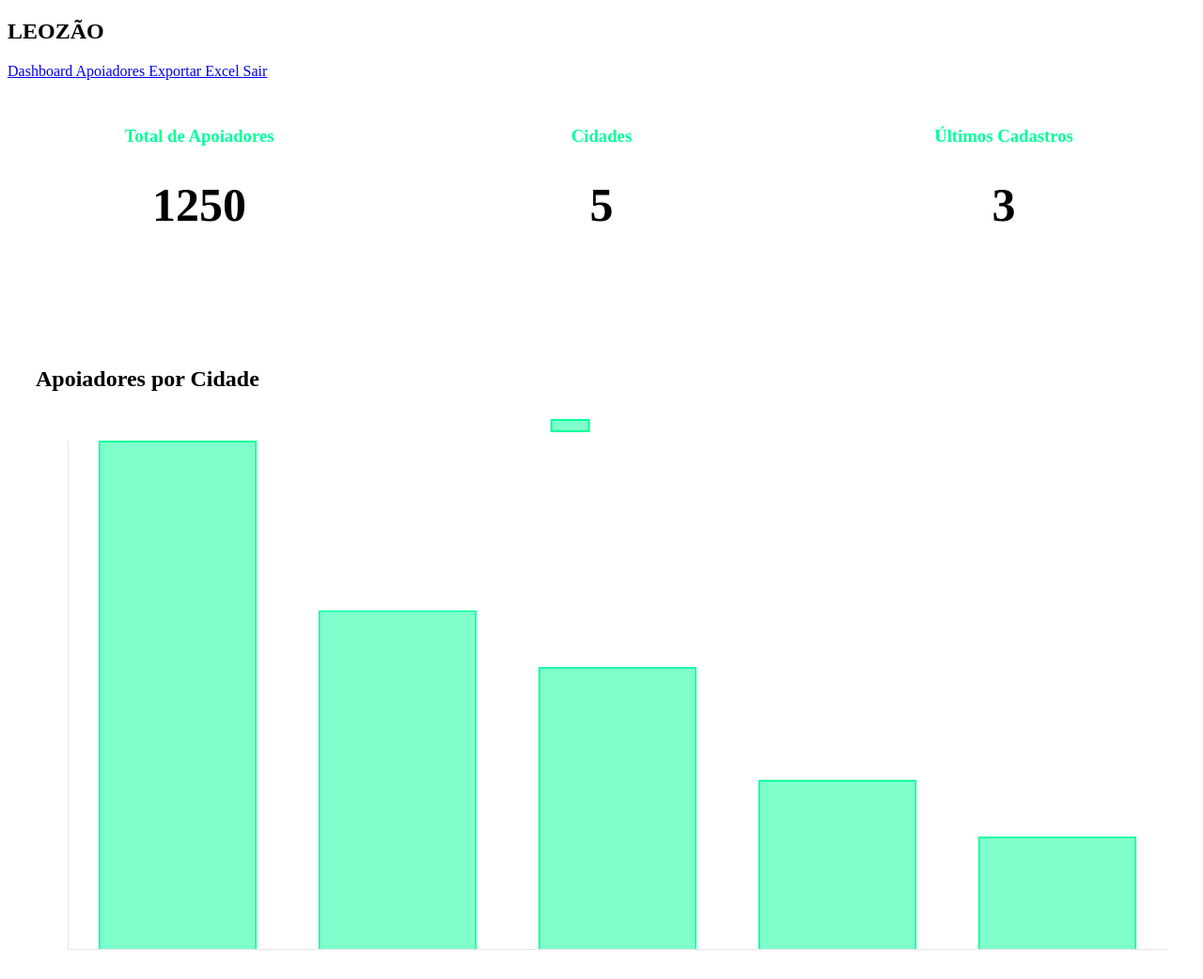
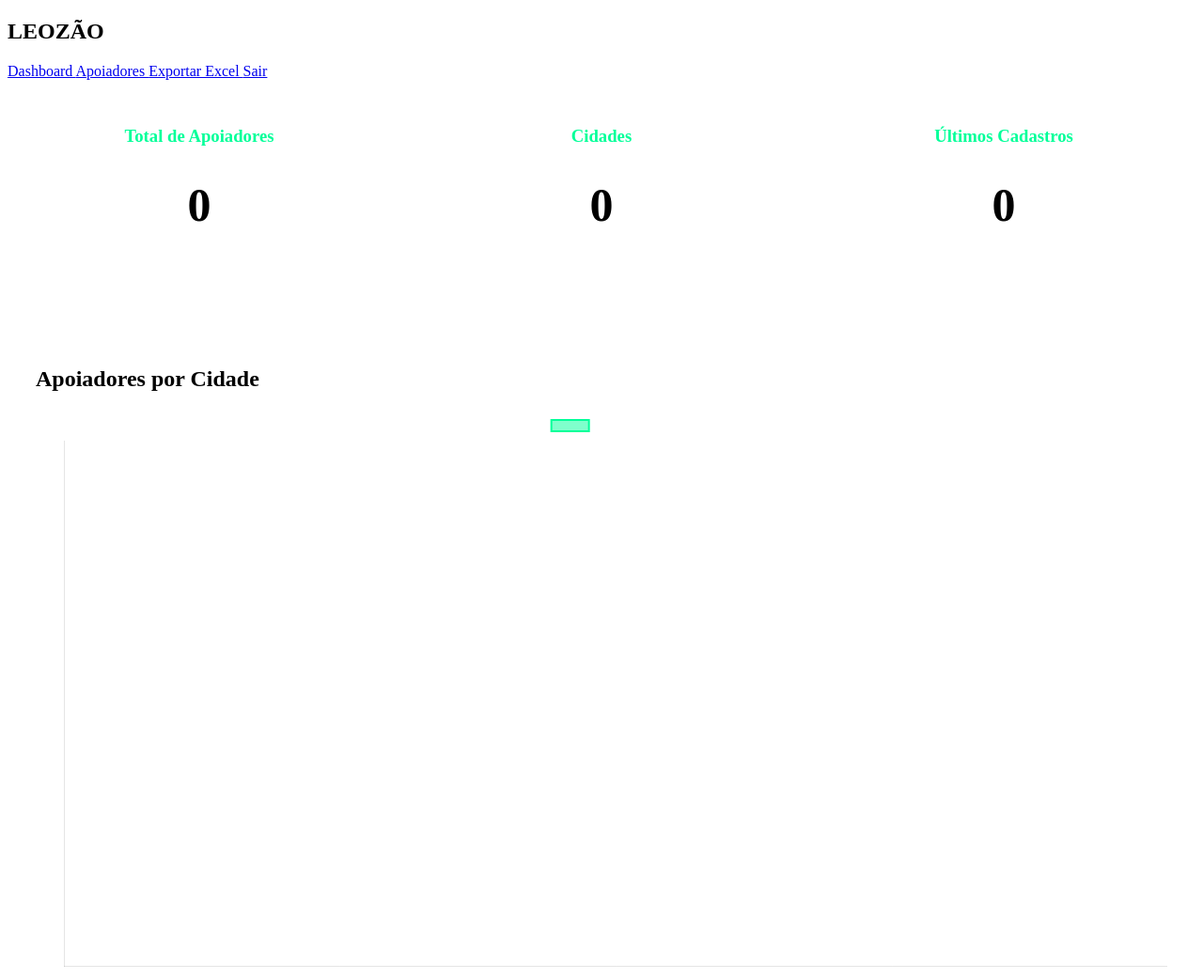
Before and after one commit to amigosdoleozao/amigosdoleozao, a website built with webpack: page components/dashboard.html in a window 1280 px wide. Shown: the top 1042 px of the page at 94% size. Built offline with nearby package versions, Linux system fonts and the light colour scheme; some packages are replaced by stand-ins of ours; no server answers; the database is empty.

Commit message:
configurações firebase

```diff
--- a/components/dashboard.html
+++ b/components/dashboard.html
@@ -14,7 +14,7 @@ content="width=device-width, initial-scale=1.0">
 
 
 <script src="https://cdn.jsdelivr.net/npm/chart.js"></script>
-<script src="src/scriptdash.js"></script>
+<script src="../dist/bundle.js"></script>
 
 </head>
 
--- a/components/src/scriptdash.js
+++ b/components/src/scriptdash.js
@@ -1,28 +1,16 @@
-// ======================================
-// DADOS FALSOS (MOCK) - Substitua pelo Firebase
-// ======================================
-const dadosMock = {
-    total: 1250,
-    cidades: {
-        "São Paulo": 450,
-        "Campinas": 300,
-        "Guarulhos": 250,
-        "Osasco": 150,
-        "Santos": 100
-    },
-    ultimos: [
-        { nome: "João Silva", cidade: "São Paulo", data: "29/05/2026" },
-        { nome: "Maria Souza", cidade: "Campinas", data: "28/05/2026" },
-        { nome: "Pedro Santos", cidade: "Guarulhos", data: "27/05/2026" }
-    ]
-};
+import { ouvirApoiadores } from '../../src/firebase/db.js';
 
 // ======================================
 // RENDERIZAÇÃO DO DASHBOARD
 // ======================================
+let chartInstance = null;
+
 function renderDashboard(dados) {
     // 1. Atualizar Topo
-    document.getElementById('total-apoiadores').innerText = dados.total;
+    const elTotal = document.getElementById('total-apoiadores');
+    if (!elTotal) return;
+
+    elTotal.innerText = dados.total;
 
     const nomesCidades = Object.keys(dados.cidades);
     const valoresCidades = Object.values(dados.cidades);
@@ -54,8 +42,14 @@ function renderDashboard(dados) {
     });
 
     // 3. Renderizar Gráfico
-    new Chart(
-        document.getElementById('graficoCidade'),
+    if (chartInstance) {
+        chartInstance.destroy();
+    }
+
+    const ctx = document.getElementById('graficoCidade');
+    if (ctx) {
+        chartInstance = new Chart(
+            ctx,
             {
                 type: 'bar',
                 data: {
@@ -99,8 +93,44 @@ function renderDashboard(dados) {
             }
         );
     }
+}
 
 // Inicializa assim que a página carregar
+export function initScriptDash() {
+    const elTotal = document.getElementById('total-apoiadores');
+    if (!elTotal) return; // Evita erros em outras páginas
+
+    ouvirApoiadores((apoiadores) => {
+        const total = apoiadores.length;
+        const cidades = {};
+        const ultimos = [];
+
+        apoiadores.forEach((ap, index) => {
+            const cidade = ap.cidade || "Desconhecida";
+            cidades[cidade] = (cidades[cidade] || 0) + 1;
+
+            // Pega os 5 últimos
+            if (index < 5) {
+                let dataFormatada = "";
+                if (ap.createdAt && ap.createdAt.toDate) {
+                    dataFormatada = ap.createdAt.toDate().toLocaleDateString('pt-BR');
+                } else {
+                    dataFormatada = "N/A";
+                }
+
+                ultimos.push({
+                    nome: ap.nome || "Sem nome",
+                    cidade: cidade,
+                    data: dataFormatada
+                });
+            }
+        });
+
+        renderDashboard({ total, cidades, ultimos });
+    });
+}
+
+// Para manter compatibilidade caso fosse carregado isolado
 document.addEventListener('DOMContentLoaded', () => {
-    renderDashboard(dadosMock);
+    initScriptDash();
 });
--- a/src/firebase/config.js
+++ b/src/firebase/config.js
@@ -2,13 +2,17 @@ import { initializeApp } from "firebase/app";
 import { getFirestore } from "firebase/firestore";
 import { getAuth } from 'firebase/auth';
 
+
+// Your web app's Firebase configuration
+// For Firebase JS SDK v7.20.0 and later, measurementId is optional
 const firebaseConfig = {
-  apiKey: "AIzaSyDklKb54g0y6f7QMvfvruICxryn19CwQ1M",
-  authDomain: "fir-yt-dcc5a.firebaseapp.com",
-  projectId: "fir-yt-dcc5a",
-  storageBucket: "fir-yt-dcc5a.firebasestorage.app",
-  messagingSenderId: "386046673181",
-  appId: "1:386046673181:web:008fcd06df2fa4dcc1a1f4"
+  apiKey: "AIzaSyCO8TGr3xA4v82MBANl0LJqOvRgzydgLts",
+  authDomain: "amigosdoleozao.firebaseapp.com",
+  projectId: "amigosdoleozao",
+  storageBucket: "amigosdoleozao.firebasestorage.app",
+  messagingSenderId: "838892244916",
+  appId: "1:838892244916:web:8bb4b9969f0d8eceecace1",
+  measurementId: "G-7H5VWD7KGR"
 };
 
 // Inicializa o Firebase App
--- a/src/index.js
+++ b/src/index.js
@@ -1,9 +1,13 @@
 import { initUI } from './ui.js';
 import { cadastrarApoiador, ouvirApoiadores } from './firebase/db.js';
+import { initScriptDash } from '../components/src/scriptdash.js';
+import { initLogin } from './login.js';
 
 // Inicializa componentes visuais
 document.addEventListener('DOMContentLoaded', () => {
     initUI();
+    initScriptDash();
+    initLogin();
 
     // Referência ao formulário de cadastro na página principal
     const addForm = document.querySelector('.add');
```
Lines whose indentation alone changed are shown as unchanged.
